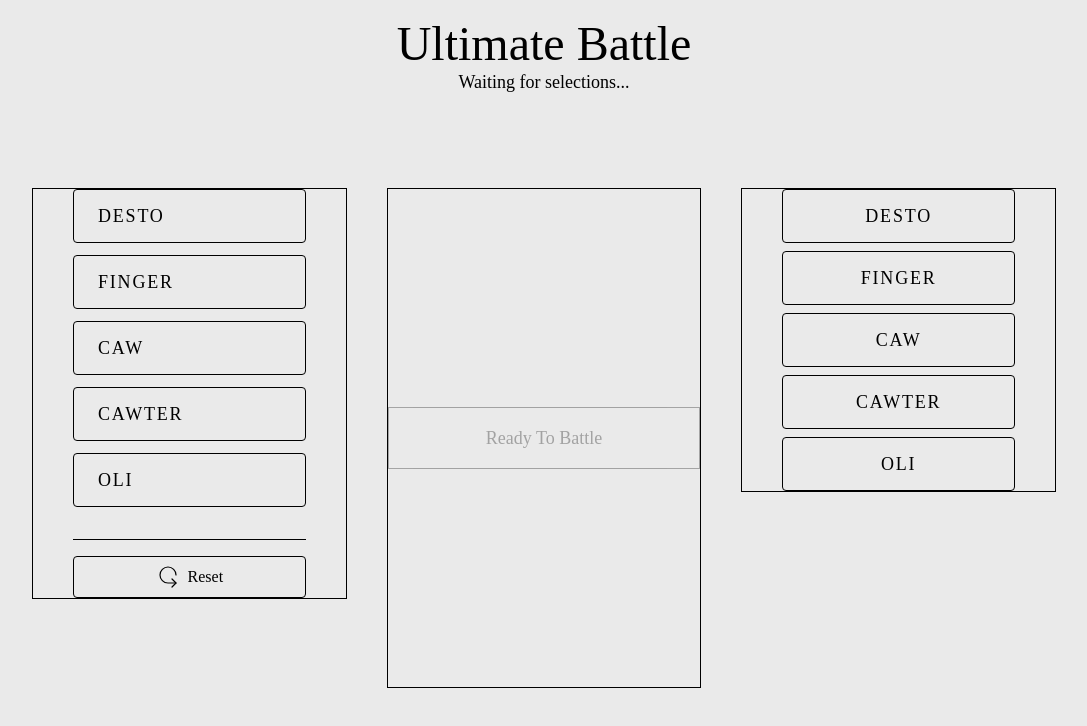
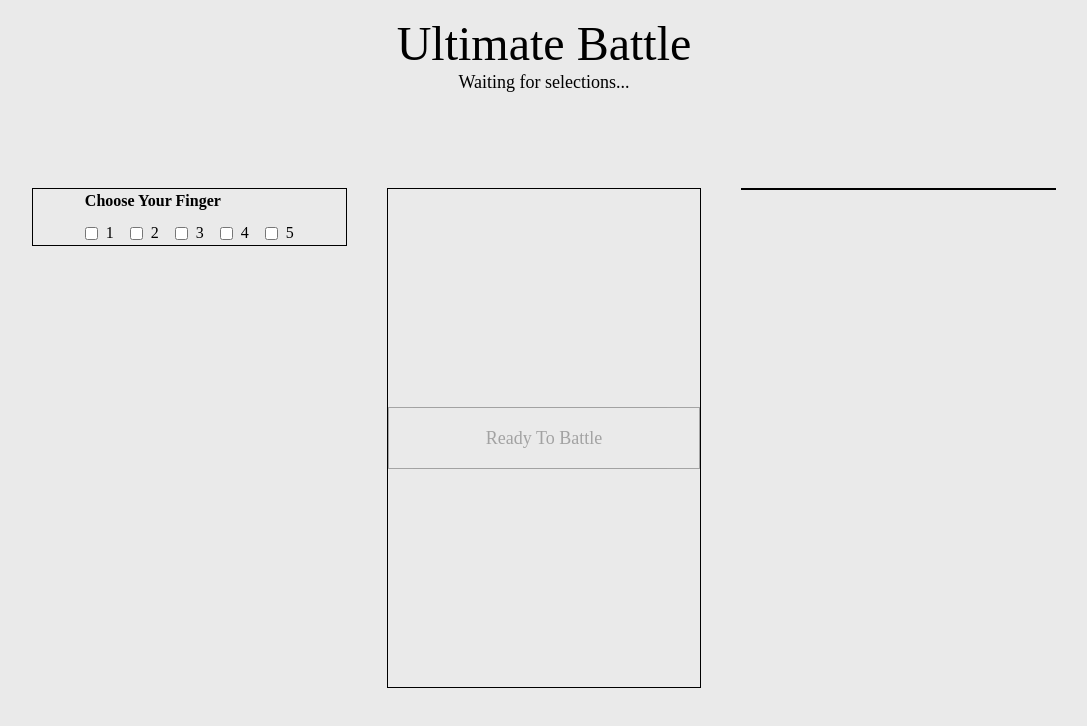
Before and after one commit to stealthscripter/pulse, a React (Vite) app: page /play in a window 1280 px wide. Shown: the top 726 px of the page, without its empty margins (96-1183 px from the left). Built offline with nearby package versions, Linux system fonts and the light colour scheme; a web font is replaced by a local one.

Commit message:
svg components

```diff
--- a/src/components/ComputerSide.tsx
+++ b/src/components/ComputerSide.tsx
@@ -10,7 +10,7 @@ function ComputerSide() {
     <div
       className={`flex border flex-col items-center transition-all duration-700 ease-in-out px-10 space-y-4`}
     >
-      {!isReady ? <ComputerPickSelector /> : <p>{computerPick}</p>}
+      {isReady ? <ComputerPickSelector /> : <p>{computerPick}</p>}
     </div>
   );
 }
--- a/src/components/PlayerSide.tsx
+++ b/src/components/PlayerSide.tsx
@@ -10,7 +10,7 @@ function PlayerSide() {
     <div
       className={`border flex flex-col items-center transition-all duration-700 ease-in-out px-10 space-y-4`}
     >
-      {!isReady ? <UserPickSelector /> : <PlayerGame />}
+      {isReady ? <UserPickSelector /> : <PlayerGame />}
     </div>
   );
 }
```
Also changed, not shown: src/components/MiddleSide.tsx (line endings or trailing spaces).
